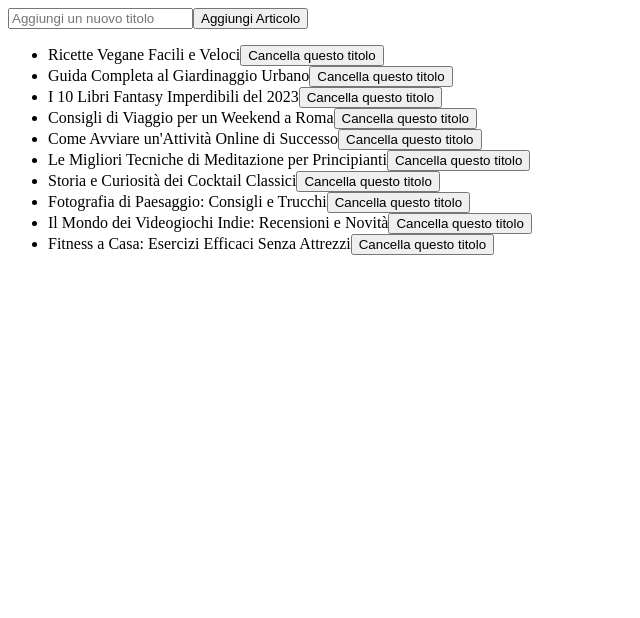
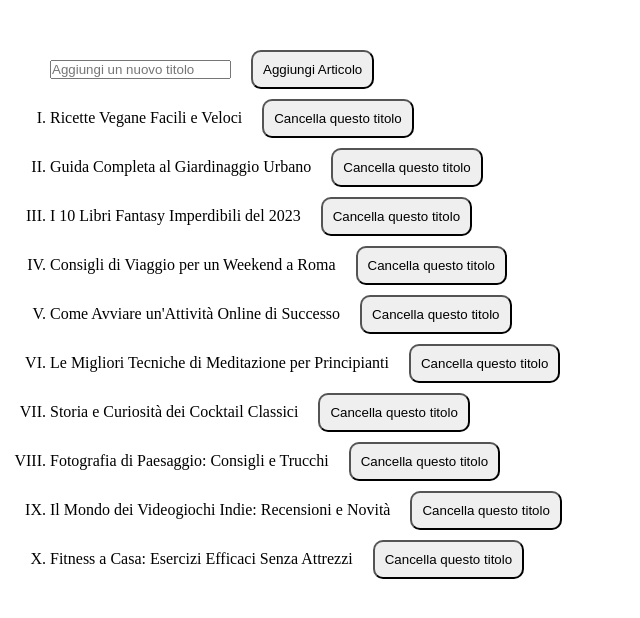
Before and after one commit to CarloCosta92/react-form, a React app: page / in a window 1280 px wide. Shown: the top 618 px of the page, without its empty margins (0-640 px from the left). Built offline with nearby package versions, Linux system fonts and the light colour scheme; the HTML template or start-up script is replaced by a standard one.

Commit message:
feat: style

```diff
--- a/src/App.css
+++ b/src/App.css
@@ -0,0 +1,21 @@
+* {
+    margin: 0;
+    padding: 0;
+    box-sizing: border-box;
+}
+
+.main-container {
+    padding: 50px;
+}
+
+.list-title {
+    list-style-type: upper-roman;
+    margin-top: 10px;
+}
+
+button {
+    margin-left: 20px;
+    padding: 10px;
+    border-radius: 10px;
+    cursor: pointer;
+}
--- a/src/components/ListArticle.jsx
+++ b/src/components/ListArticle.jsx
@@ -1,6 +1,6 @@
 import { useState } from "react";
 import Article from "../data/article";
-import FormArticle from "./FormArticle"
+import FormArticle from "./FormArticle";
 
 function ListArticle() {
 
@@ -27,11 +27,11 @@ function ListArticle() {
     }
 
     return (
-        <div>
+        <div className="main-container">
             <FormArticle newTitle={newTitle} setNewTitle={setNewTitle} addNewTitle={addNewTitle} />
             <ul>
                 {articles.map((element, index) => (
-                    <li key={index}>
+                    <li key={index} className="list-title">
                         {element}
                         <button onClick={() => removeTitle(index)}>Cancella questo titolo</button>
                     </li>
```
